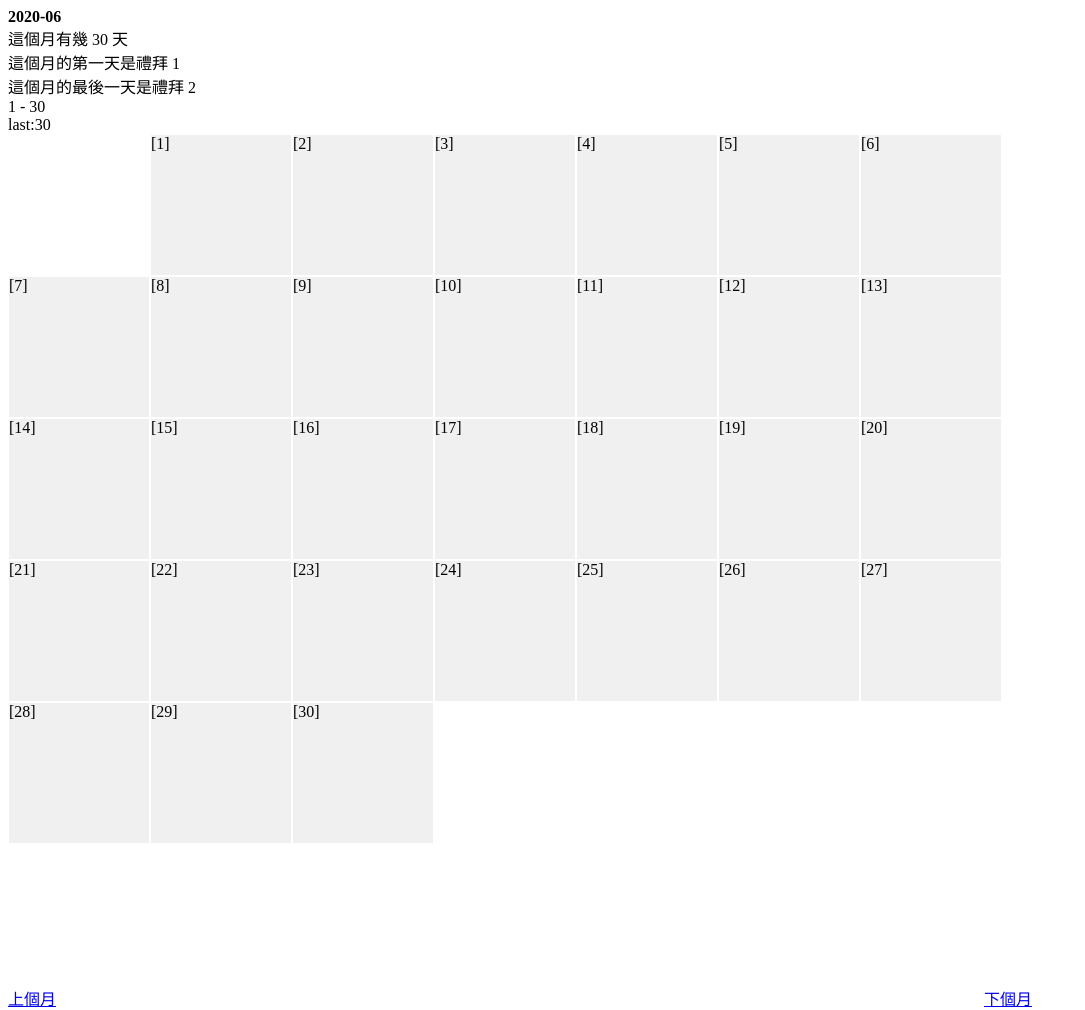
After one commit to wdaweb/calendar-shushu7337, a PHP site: page /test1.php in a window 1280 px wide. The commit adds this page. Shown: the whole page, without its empty margins (0-1085 px from the left). Run offline with PHP 8.4, Linux system fonts and the light colour scheme.

Commit message:
月曆測試

```diff
--- /dev/null
+++ b/test1.php
@@ -0,0 +1,40 @@
+<?php
+
+    function getthemonth($date)
+    {
+        $firstday = date('Y-m-01', strtotime($date));//取得該日期月份的第一天
+        $lastday = date('Y-m-d', strtotime("$firstday +1 month -1 day"));//取得該日期月份的最後一天
+        return array($firstday,$lastday);
+    }
+
+    $YM = (isset($_GET['date'])?$_GET['date']:date("Y-m"));
+    $day=getthemonth($YM);
+
+    echo '<b>'.$YM.'</b>';
+    echo '<br/>';
+    echo '這個月有幾 '.$dayCount = date("t",strtotime($day[0])).' 天';
+    echo '<br/>';
+    echo '這個月的第一天是禮拜 '.$weekday  = date('w', strtotime($day[0]));
+    echo '<br/>';
+    echo '這個月的最後一天是禮拜 '.date('w', strtotime($day[1]));
+    echo '<br/>';
+    echo $d_first=date("j",strtotime($day[0])).' - '.$d_last=date("j",strtotime($day[1]));
+    $d_last=$dayCount+$weekday-1;//若第一天不是禮拜日
+    echo '<br/>';
+    echo 'last:'.$d_last;
+?>
+<div style="width:1024;background-color:#333;">
+<?php
+    $i=1;
+    for($x=0;$x<=41;$x++){//顯示42格
+        echo '<div style="background-color:'.($x+1>$weekday && $x<=$d_last?'#f0f0f0':'#ffffff')//
+        .';width:140px;height:140px;float:left; border:#ffffff 1px solid;">'
+        .($x+1>$weekday && $x<=$d_last ?'['.$i.']':'')."</div>";
+        $i=($x+1>$weekday?$i+1:1);
+    }
+?>
+</div>
+<div style="clear:both;width:1024;">
+<a href="?date=<?php echo date("Y-m",strtotime('-1 month',strtotime($YM)));?>" style="float:left;">上個月</a>
+<a href="?date=<?php echo date("Y-m",strtotime('+1 month',strtotime($YM)));?>" style="float:right;">下個月</a>
+</div>
```
Also changed, not shown: 月曆試做.php (+10 -15 lines).
